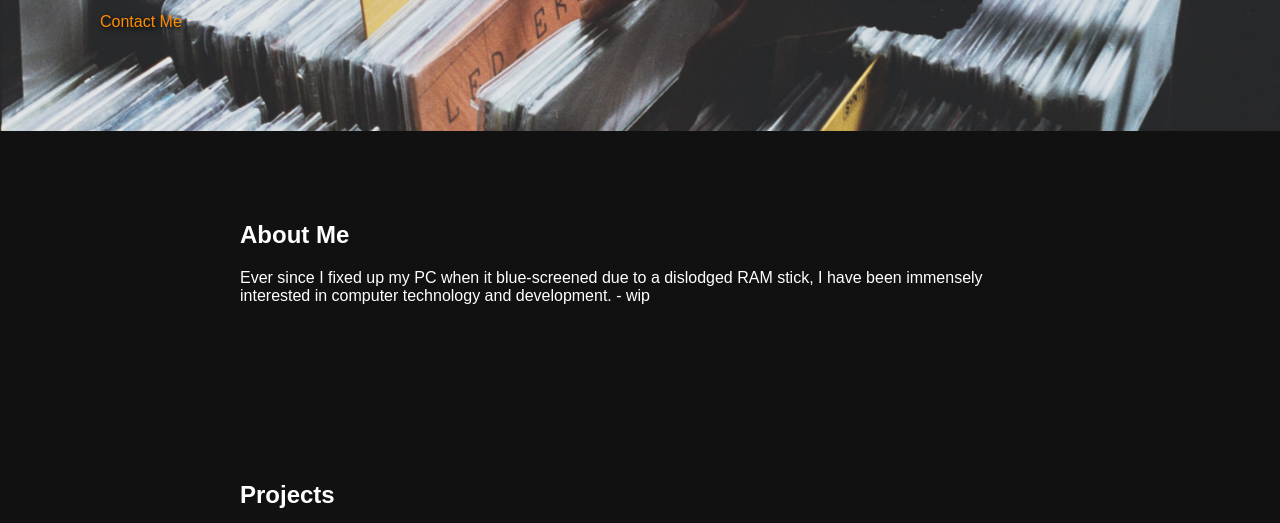
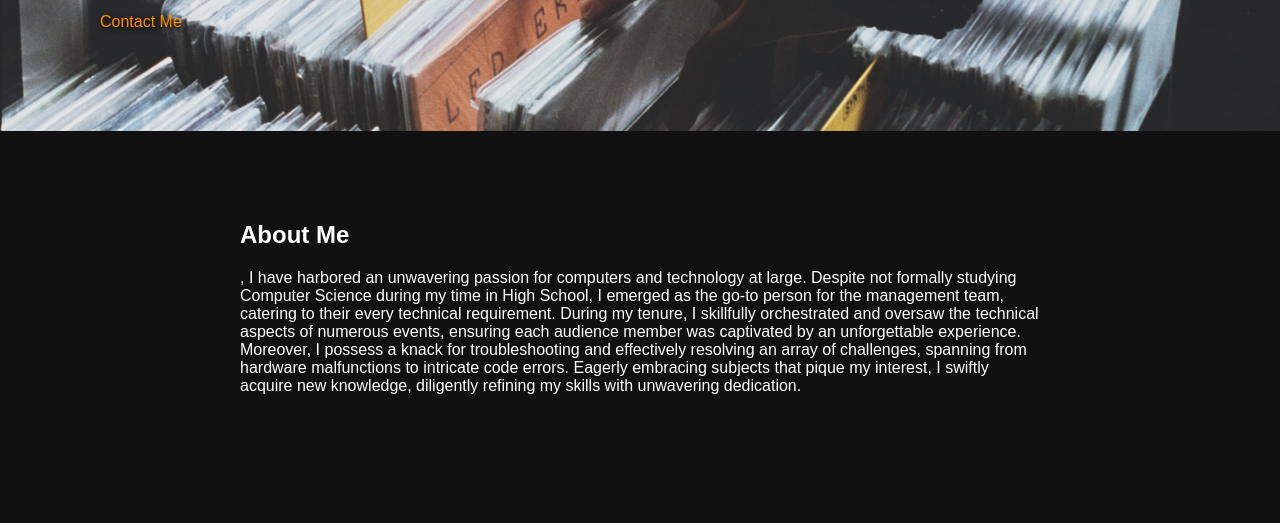
Before and after one commit to samvictordr/samvictordr.github.io, a plain HTML site: page index.html in a window 1280 px wide. Shown: the part 277-800 px from the top of the page. Drawn offline with Linux system fonts and the light colour scheme.

Commit message:
Update index.html

```diff
--- a/index.html
+++ b/index.html
@@ -30,7 +30,7 @@
   <section id="about">
     <div class="container">
       <h2>About Me</h2>
-      <p>Ever since I fixed up my PC when it blue-screened due to a dislodged RAM stick, I have been immensely interested in computer technology and development. - wip </p>
+      <p>, I have harbored an unwavering passion for computers and technology at large. Despite not formally studying Computer Science during my time in High School, I emerged as the go-to person for the management team, catering to their every technical requirement. During my tenure, I skillfully orchestrated and oversaw the technical aspects of numerous events, ensuring each audience member was captivated by an unforgettable experience. Moreover, I possess a knack for troubleshooting and effectively resolving an array of challenges, spanning from hardware malfunctions to intricate code errors. Eagerly embracing subjects that pique my interest, I swiftly acquire new knowledge, diligently refining my skills with unwavering dedication. </p>
     </div>
   </section>
 
```
